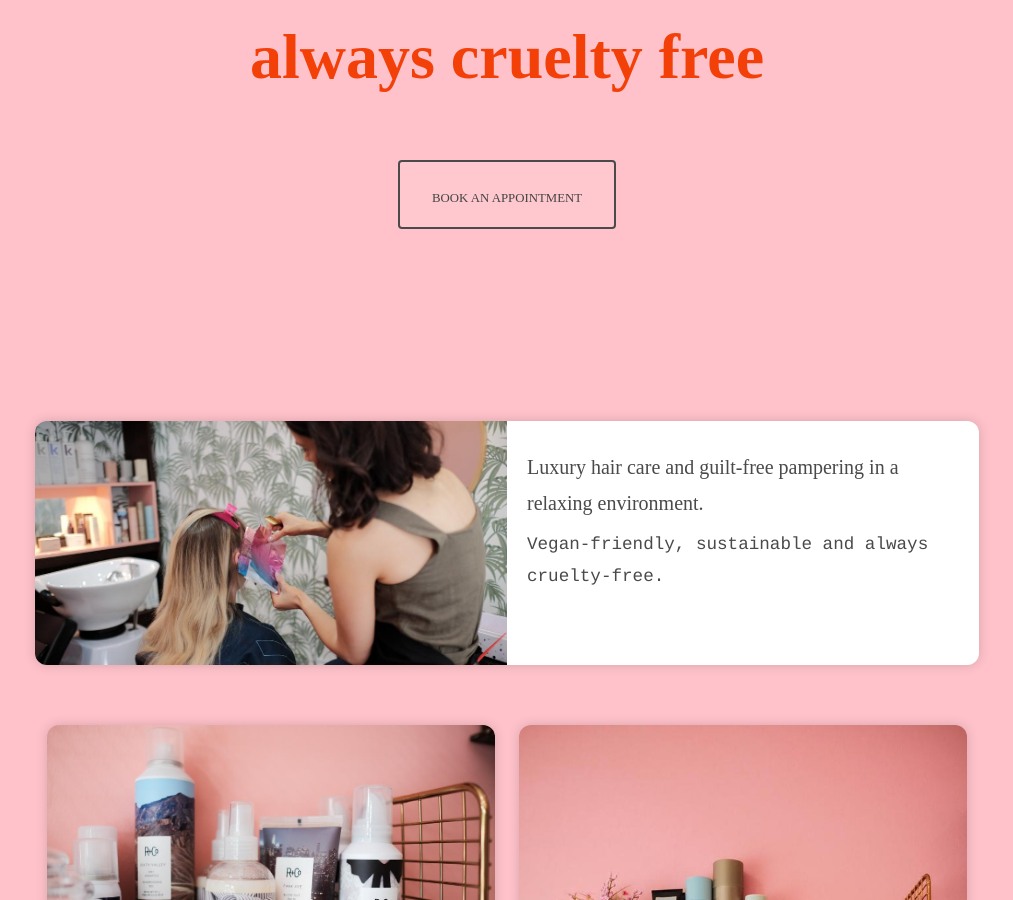
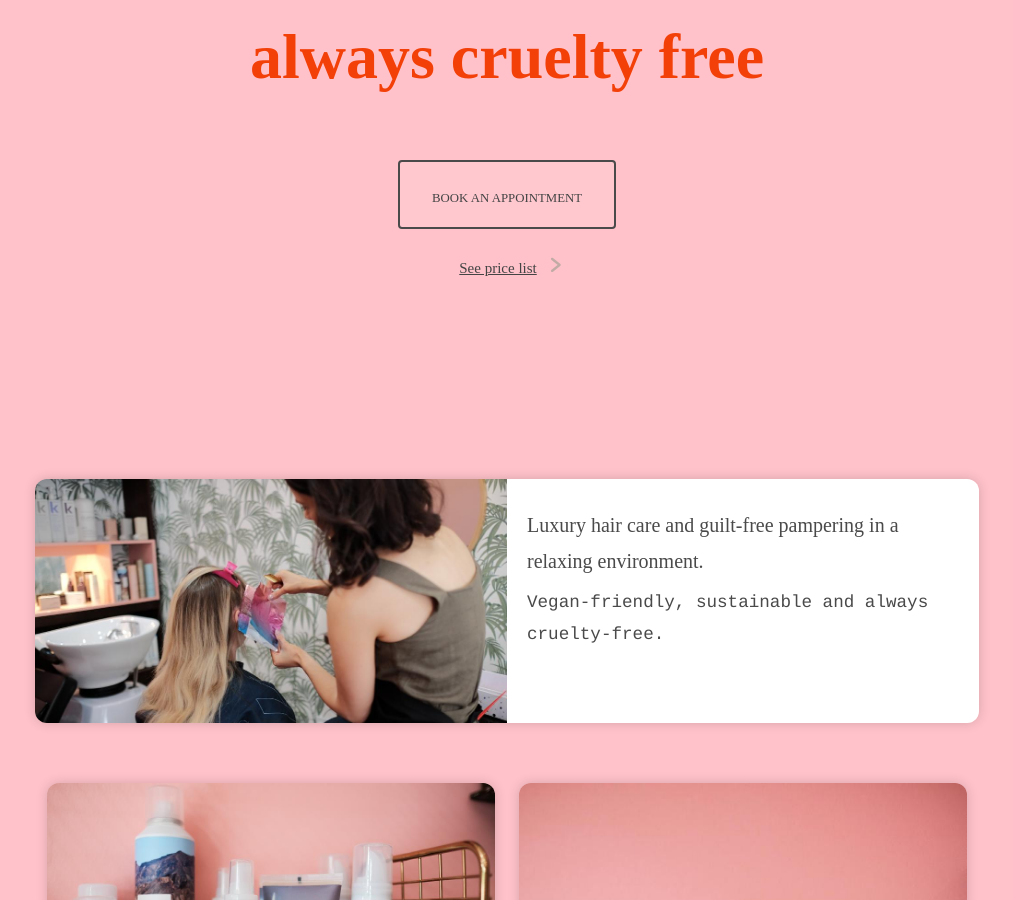
Before and after one commit to dbmorris/love-hair-by-charmaine, a Jekyll site: the page built from index.html, in a window 1280 px wide and 900 px high, scrolled down 413 px. Shown: the whole window, without its empty margins (133-1146 px from the left). Built offline with Jekyll 4.4.1, drawn with Linux system fonts in a browser that asks for light colours; some web fonts are replaced.

Commit message:
Adding button to the homepage to get to price list

```diff
--- a/_includes/intro.html
+++ b/_includes/intro.html
@@ -2,4 +2,5 @@
   <div class="intro__logo"></div>
   <h1 class="intro__tagline fs-title">always cruelty free</h1>
   {% include components/primary-button.html link="https://app.shedul.com/online_bookings/47753/link" cta="Book an appointment" %}
+  {% include components/secondary-button.html link="https://www.lovehairbycharmaine.co.uk/price-list" cta="See price list" %}
 </div>
```
